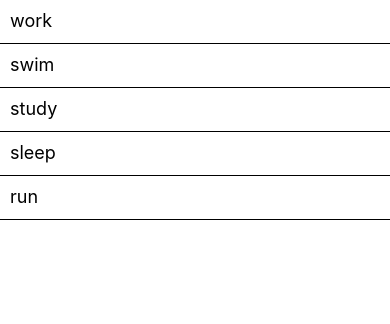
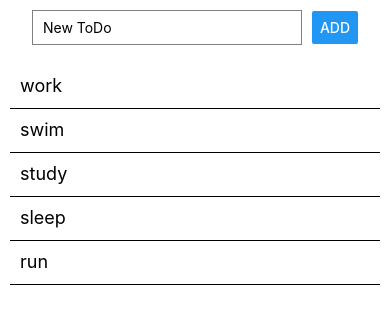
Before and after one commit to DumbWaysStudent/DW12UUDYZ_todolist, a React Native app: screen / in a window 390 px wide. Shown: the top 324 px of the page. Built offline with nearby package versions, Linux system fonts and the light colour scheme.

Commit message:
add 2.add_todo

```diff
--- a/App.js
+++ b/App.js
@@ -7,25 +7,70 @@
  */
 
 import React, { Component } from 'react';
-import { View, Text, StyleSheet, ScrollView } from 'react-native';
+import {
+  View,
+  Text,
+  StyleSheet,
+  ScrollView,
+  Button,
+  TextInput,
+  Alert
+} from 'react-native';
 
 export default class App extends Component {
   constructor(props) {
     super(props);
     this.state = {
-      list: ['work', 'swim', 'study', 'sleep', 'run']
+      list: ['work', 'swim', 'study', 'sleep', 'run'],
+      value: ''
     };
   }
+  onAddItem = () => {
+    if (this.state.value === '') {
+      Alert.alert('Isi Text Input Dulu');
+    } else {
+      this.setState(() => {
+        var joined = this.state.list.concat(this.state.value);
+        this.setState({ list: joined });
+        this.setState({ value: '' });
+      });
+    }
+  };
 
   render() {
     return (
       <ScrollView>
         <View>
-          {(this.state.list || []).map(item => (
-            <Text style={styles.textList} key={item}>
-              {item}
-            </Text>
-          ))}
+          <View style={styles.containerInput}>
+            <View>
+              <TextInput
+                placeholder="New ToDo"
+                style={styles.textInputCustom}
+                ref={input => {
+                  this.textInput = input;
+                }}
+                onChangeText={text => this.setState({ value: text })}
+                value={this.state.value}
+                type="text"
+              />
+            </View>
+            <View style={styles.containerButton}>
+              <Button
+                style={styles.buttonCustom}
+                title="Add"
+                onPress={() => {
+                  this.onAddItem();
+                }}
+              />
+            </View>
+          </View>
+          <View style={styles.containerList}>
+            {(this.state.list || []).map(item => (
+              <Text style={styles.textList} key={item}>
+                {item}
+              </Text>
+            ))}
+          </View>
         </View>
       </ScrollView>
     );
@@ -38,5 +83,29 @@ const styles = StyleSheet.create({
     fontSize: 18,
     height: 44,
     borderBottomWidth: 1
+  },
+  containerInput: {
+    flexDirection: 'row',
+    padding: 10,
+    justifyContent: 'center',
+    alignItems: 'center'
+  },
+  containerButton: {
+    paddingLeft: 10
+  },
+  containerList: {
+    padding: 10
+  },
+  textInputCustom: {
+    padding: 10,
+    height: 35,
+    width: 270,
+    borderColor: 'gray',
+    borderWidth: 1
+  },
+  buttonCustom: {
+    fontSize: 20,
+    fontWeight: 'bold',
+    color: 'white'
   }
 });
```
